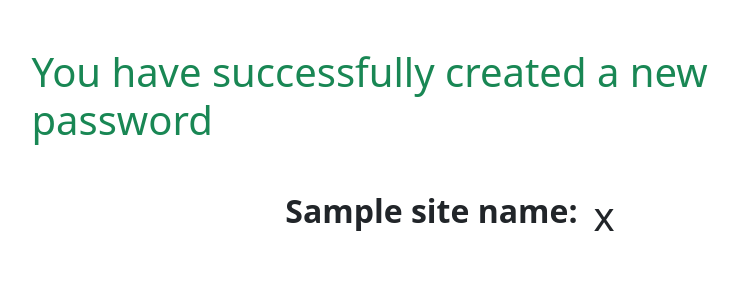
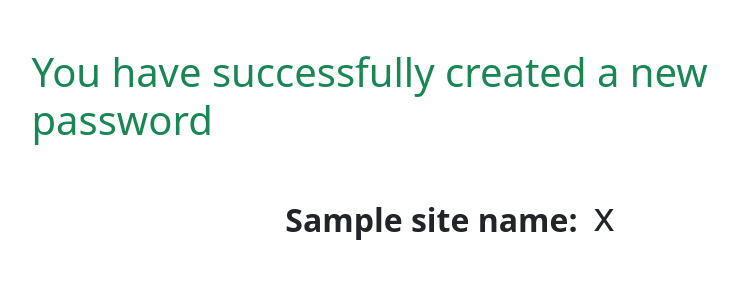
Before and after one commit to usmonbek-umarbekovich/masterpass, a Django app: template password_generator/templates/password_generator/success.html in a window 1280 px wide. Shown: the part 79-379 px from the top of the page, without its empty margins (190-928 px from the left). Run offline with Django 4.2, Linux system fonts and the light colour scheme; the template is opened without the code that fills it: most values are stand-ins (such as "Sample title", 1, 10 or a date in 2020); some libraries are stand-ins or nearby versions.

Commit message:
fixed alignment bug

```diff
--- a/password_generator/templates/password_generator/detail.html
+++ b/password_generator/templates/password_generator/detail.html
@@ -5,7 +5,7 @@
 <div id="passwords" class="py-5 px-2">
     <div class="container">
         <div class="d-flex flex-column mx-auto">
-            <div class="d-flex display-6 mb-3">
+            <div class="d-flex display-6 mb-3 align-items-center">
                 <h1 class="me-3 fw-semibold">{{ object.site_name }}:</h1>
                 <p>{{ object.password }}</p>
             </div>
--- a/password_generator/templates/password_generator/success.html
+++ b/password_generator/templates/password_generator/success.html
@@ -8,7 +8,7 @@
             <h1 class="display-6 mb-5 text-success">
                 You have successfully created a new password
             </h1>
-            <div class="d-flex display-6 mb-3">
+            <div class="d-flex display-6 mb-3 align-items-center">
                 <h2 class="me-3 fw-semibold">{{ site_name }}:</h2>
                 <p>{{ password }}</p>
             </div>
```
